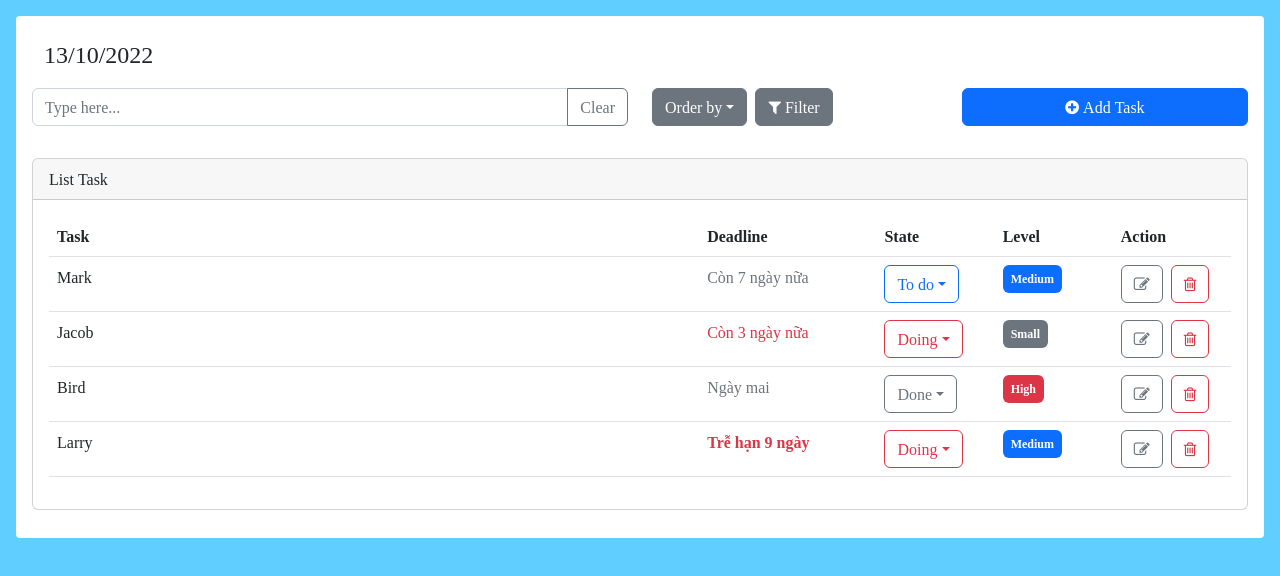
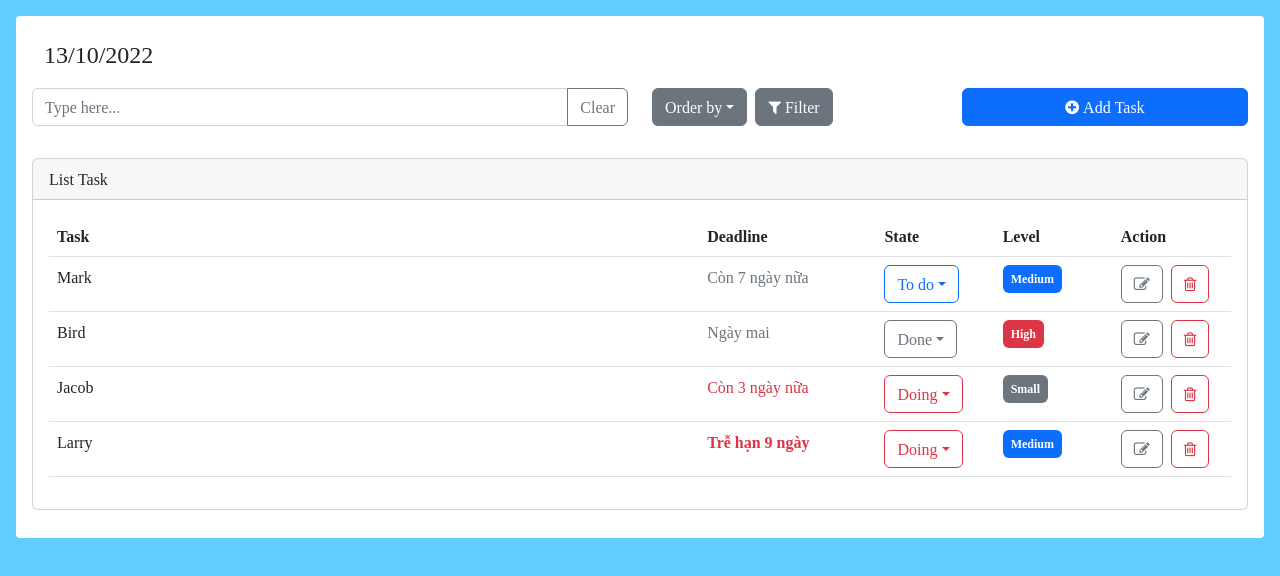
Before and after one commit to ntdat6310/todo-app-react, a React (Create React App) app in the folder todolist/: page / in a window 1280 px wide. Shown: the top 576 px of the page. Built offline with nearby package versions, Linux system fonts and the light colour scheme.

Commit message:
add order by deadline

```diff
--- a/todolist/src/assets/mock/mockData.js
+++ b/todolist/src/assets/mock/mockData.js
@@ -3,8 +3,8 @@ const { v4: uuidv4 } = require("uuid");
 // State: 0 - To do, 1 - Doing, 2 - Done
 const taskList = [
   { id: uuidv4(), task: "Mark", level: 1, state: 0, deadline: "10/20/2022" },
+  { id: uuidv4(), task: "Bird", level: 2, state: 2, deadline: "10/14/2022" },
   { id: uuidv4(), task: "Jacob", level: 0, state: 1, deadline: "10/16/2022" },
-  { id: uuidv4(), task: "Bird", level: 2, state: 2, deadline: "10/14/2022" },
   { id: uuidv4(), task: "Larry", level: 1, state: 1, deadline: "10/5/2022" },
 ];
 
--- a/todolist/src/components/Control.js
+++ b/todolist/src/components/Control.js
@@ -5,15 +5,11 @@ import Order from "./Order/Order";
 import Search from "./Search/Search";
 
 export default function Control(props) {
-  const [searchKey, setSearchKey] = useState("");
-
   const handleSearch = (key) => {
-    setSearchKey(key);
     props.onSearchChange(key);
   };
 
   const handleClearSearch = () => {
-    setSearchKey("");
     props.onSearchChange("");
   };
 
@@ -22,13 +18,13 @@ export default function Control(props) {
       <div className="row">
         <div className="col-6">
           <Search
-            searchKey={searchKey}
+            searchKey={props.searchKey}
             onSearchKeyChange={handleSearch}
             onClearSearch={handleClearSearch}
           />
         </div>
         <div className="col-3">
-          <Order />
+          <Order onOrderChange={props.onOrderChange} order={props.order} />
           <Filter />
         </div>
         <div className="col-3">
--- a/todolist/src/components/Order/Order.js
+++ b/todolist/src/components/Order/Order.js
@@ -1,6 +1,13 @@
 import React from "react";
 
-export default function Order() {
+export default function Order(props) {
+  const style = {
+    cursor: "pointer",
+  };
+  const onItemClicked = (orderSelected) => {
+    props.onOrderChange(orderSelected);
+  };
+
   return (
     <div className="btn-group me-2">
       <button
@@ -13,26 +20,54 @@ export default function Order() {
         Order by
       </button>
       <ul className="dropdown-menu">
-        <li>
-          <a className="dropdown-item" href="#">
-            <i className="fa-thin fa-arrow-up" /> Task
-          </a>
+        <li
+          className={`dropdown-item ${
+            props.order.taskOrder === "asc" ? "text-danger" : ""
+          }`}
+          style={style}
+          onClick={() => {
+            onItemClicked({ taskOrder: "asc" });
+          }}
+        >
+          <i className="fa-thin fa-arrow-up" /> Task
         </li>
-        <li>
-          <a className="dropdown-item" href="#">
-            <i className="fa-thin fa-arrow-down" /> Task
-          </a>
+
+        <li
+          className={`dropdown-item ${
+            props.order.taskOrder === "desc" ? "text-danger" : ""
+          }`}
+          style={style}
+          onClick={() => {
+            onItemClicked({ taskOrder: "desc" });
+          }}
+        >
+          <i className="fa-thin fa-arrow-down" /> Task
         </li>
+
         <hr />
-        <li>
-          <a className="dropdown-item" href="#">
-            <i className="fa-thin fa-arrow-up" /> Deadline
-          </a>
+
+        <li
+          className={`dropdown-item ${
+            props.order.deadlineOrder === "asc" ? "text-danger" : ""
+          }`}
+          style={style}
+          onClick={() => {
+            onItemClicked({ deadlineOrder: "asc" });
+          }}
+        >
+          <i className="fa-thin fa-arrow-up" /> Deadline
         </li>
-        <li>
-          <a className="dropdown-item" href="#">
-            <i className="fa-thin fa-arrow-down" /> Deadline
-          </a>
+
+        <li
+          className={`dropdown-item ${
+            props.order.deadlineOrder === "desc" ? "text-danger" : ""
+          }`}
+          style={style}
+          onClick={() => {
+            onItemClicked({ deadlineOrder: "desc" });
+          }}
+        >
+          <i className="fa-thin fa-arrow-down" /> Deadline
         </li>
       </ul>
     </div>
--- a/todolist/src/containers/Home.js
+++ b/todolist/src/containers/Home.js
@@ -4,20 +4,41 @@ import Table from "../components/Table";
 import taskList from "../assets/mock/mockData";
 import "../styles/home.css";
 import { useState } from "react";
+import { getHandledTasks } from "../utils/task";
 
 function Home() {
   const [tasks, setTasks] = useState(taskList);
-  console.log("Home Render");
-  const handleSearch = (searchKey) => {
-    const reg = new RegExp(searchKey, "i");
-    const newTasks = taskList.filter((task) => {
-      // Why not using : return task.task.includes(searchKey) ?
-      // Because it's not ignore case-insensitive
-      // => Using Regular Expression, but: /variable/i is not working
-      // If you wanna use Regular Expression with variable => using Contructor
-      return task.task.search(reg) >= 0;
-    });
-    setTasks(newTasks);
+  const [searchKey, setSearchKey] = useState("");
+  const [order, setOrder] = useState({
+    taskOrder: "",
+    deadlineOrder: "",
+  });
+
+  const handleOrder = (orderSelected) => {
+    const newOrder = { ...order };
+
+    // TaskOrder option is selected
+    if (orderSelected.taskOrder !== undefined) {
+      newOrder.taskOrder =
+        order.taskOrder === orderSelected.taskOrder
+          ? ""
+          : orderSelected.taskOrder;
+    }
+    // DeadlineOrder option is selected
+    else {
+      newOrder.deadlineOrder =
+        order.deadlineOrder === orderSelected.deadlineOrder
+          ? ""
+          : orderSelected.deadlineOrder;
+    }
+
+    setOrder(newOrder);
+    setTasks(getHandledTasks(searchKey, newOrder));
+  };
+
+  const handleSearch = (value) => {
+    setSearchKey(value);
+    setTasks(getHandledTasks(value, order));
   };
 
   const handleStateChange = (task) => {
@@ -31,7 +52,12 @@ function Home() {
     <div className="page-container">
       <div className="page-content">
         <Header />
-        <Control onSearchChange={handleSearch} />
+        <Control
+          onSearchChange={handleSearch}
+          onOrderChange={handleOrder}
+          searchKey={searchKey}
+          order={order}
+        />
         <Table taskList={tasks} onStateChange={handleStateChange} />
       </div>
     </div>
--- /dev/null
+++ b/todolist/src/utils/task.js
@@ -0,0 +1,56 @@
+import taskList from "../assets/mock/mockData";
+
+const getHandledTasks = (
+  searchKey = "",
+  order = undefined,
+  filter = undefined
+) => {
+  // Query TaskList from DB
+  //   ...
+  const tasks = [...taskList];
+
+  let taskResults;
+  taskResults = getSearchedTasks(tasks, searchKey);
+  taskResults = getFilterededTasks(taskResults, filter);
+  return getOrderedTasks(taskResults, order);
+};
+
+const getSearchedTasks = (tasks, searchKey) => {
+  if (searchKey === undefined || searchKey === "") return tasks;
+  const reg = new RegExp(searchKey, "i");
+  const newTasks = tasks?.filter((task) => {
+    // Why not using : return task.task.includes(value) ?
+    // Because it's not ignore case-insensitive
+    // => Using Regular Expression, but: /variable/i is not working
+    // If you wanna use Regular Expression with variable => using Contructor
+    return task.task.search(reg) >= 0;
+  });
+  return newTasks;
+};
+
+const getOrderedTasks = (tasks, order) => {
+  if (order === undefined) return tasks;
+
+  console.log("order", order);
+  // Deadline order
+  if (order?.deadlineOrder === "asc") {
+    tasks.sort(function compare(a, b) {
+      return new Date(a.deadline) - new Date(b.deadline);
+    });
+  } else if (order?.deadlineOrder === "desc") {
+    tasks.sort(function compare(a, b) {
+      return new Date(b.deadline) - new Date(a.deadline);
+    });
+  }
+
+  // Task order
+
+  console.log("tasks", tasks);
+  return tasks;
+};
+
+const getFilterededTasks = (tasks, filter) => {
+  if (filter === undefined) return tasks;
+};
+
+export { getHandledTasks };
```
Also changed, not shown: todolist/src/components/Search/Search.js (line endings or trailing spaces).
